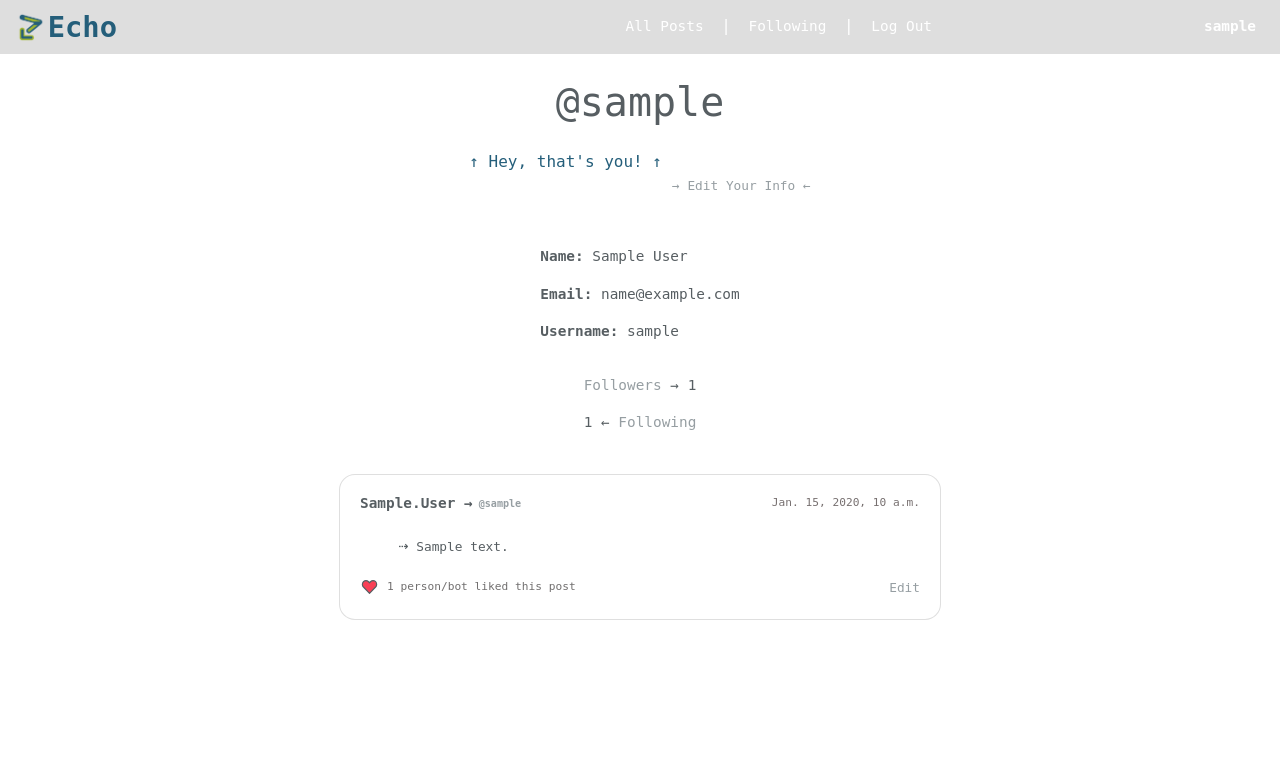
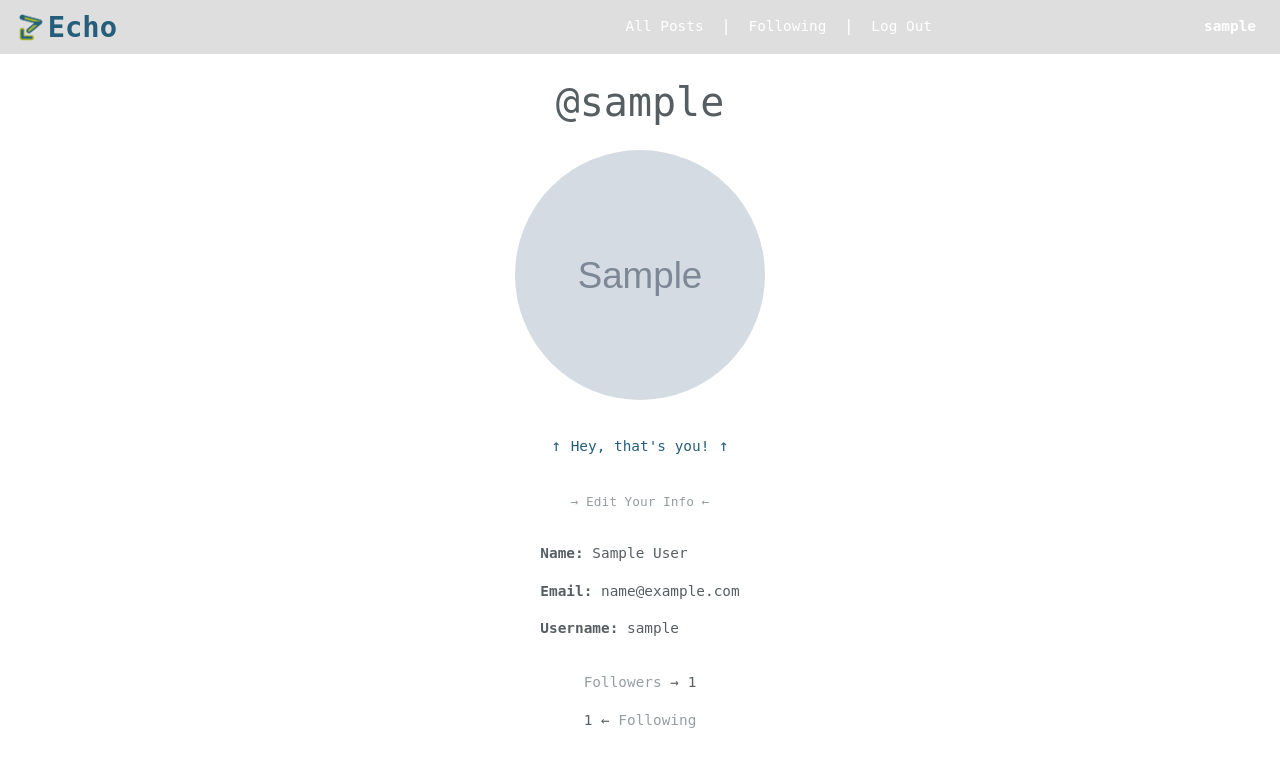
Before and after one commit to MyPetLobster/network, a Django app: page /profile/1 in a window 1280 px wide. Shown: the top 759 px of the page. Before the commit the page ends 620 px from the top, so only its background shows below. Run offline with Django 3.2, Linux system fonts and the light colour scheme; a user stored in the database is signed in; tables that the repository leaves empty hold one stand-in row (values such as "Sample post"); grey boxes marked "Sample" are stand-in pictures; some libraries are stand-ins or nearby versions; some web fonts are replaced.

Commit message:
Add styling to profpic on profpage

```diff
--- a/network/static/network/styles.css
+++ b/network/static/network/styles.css
@@ -620,18 +620,21 @@ textarea:focus {
 }
 .follow-div {
     display: flex;
+    flex-direction: column;
+    justify-content: center;
+    align-items: center;
     gap: 10px;
-    align-items: center;
     margin-bottom: 24px;
 }
 #hey-thats-you-div {
     color: rgb(36,94,122);
-    margin-bottom: 48px;
+    margin: 24px 0;
 }
 #hey-thats-you {
-    font-size: 1em;
+    font-size: 0.9em;
 }
 #edit-profile {
+    margin-bottom: 8px;
     font-size: 0.8em;
 }
 #edit-profile:hover {
@@ -795,3 +798,22 @@ textarea:focus {
     background-color: var(--primary-green);
     color: white;
 }
+
+
+/* PROFILE PICTURES */
+
+.profile-picture-div {
+    border-radius: 50%;
+    overflow: hidden;
+    transition-duration: 250ms;
+}
+.profile-picture {
+    height: 100%;
+    width: 100%;
+    object-fit: cover;
+}
+
+#profile-profile-picture-div {
+    height: 250px;
+    width: 250px;
+}
--- a/network/templates/network/profile.html
+++ b/network/templates/network/profile.html
@@ -9,6 +9,9 @@
 <div class="top-content-div">
     <h1 id="h1-name">@{{ profile_user.username }}</h1>
     <div class="follow-div">
+        <div id="profile-profile-picture-div" class="profile-picture-div">
+            <img id="profile-picture" class="profile-picture" src="{% if profile_user.profile_picture %}{{ profile_user.profile_picture.url }}{% else %}{{ '../../../../../media/profile_pictures/default.jpg' }}{% endif %}" alt="Profile Picture">
+        </div>
         {% if user.is_authenticated %}
             {% if profile_user != user %}
                 {% if profile_user in user.following.all %}
@@ -19,8 +22,12 @@
                     <button id="follow-button" class="follow-button btn btn-primary" data-profile-id="{{ profile_user.id }}">Follow</button>
                 {% endif %}
             {% else %}
-                <div id="hey-thats-you-div">↑ <span id="hey-thats-you">Hey, that's you!</span> ↑</div>
-                <a id="edit-profile" href="#">→ <span id="edit-your-info">Edit Your Info</span> ←</a>
+                {% if profile_user.profile_picture %}
+                    <div id="hey-thats-you-div">↑ <span id="hey-thats-you">Hey, that's you!</span> ↑</div>
+                    <a id="edit-profile" href="#">→ <span id="edit-your-info">Edit Your Info</span> ←</a>
+                {% else %}
+                    <a id="edit-profile" href="#">→ <span id="edit-your-info">Edit Your Info</span> ←</a>
+                {% endif %}
             {% endif %}
         {% endif %}
     </div>
@@ -55,7 +62,7 @@
             <input type="text" class="form-control" id="edit-username" name="edit-username" value="{{ profile_user.username }}">
         </div>
         <div>
-            <label for="profile-pic">Profile Picture</label>
+            <label for="edit-profile-pic">Profile Picture</label>
             <input type="file" class="form-control-file" id="edit-profile-picture" name="edit-profile-picture">
         </div>
     </div>
```
Also changed, not shown: media/profile_pictures/default.jpg (added).
